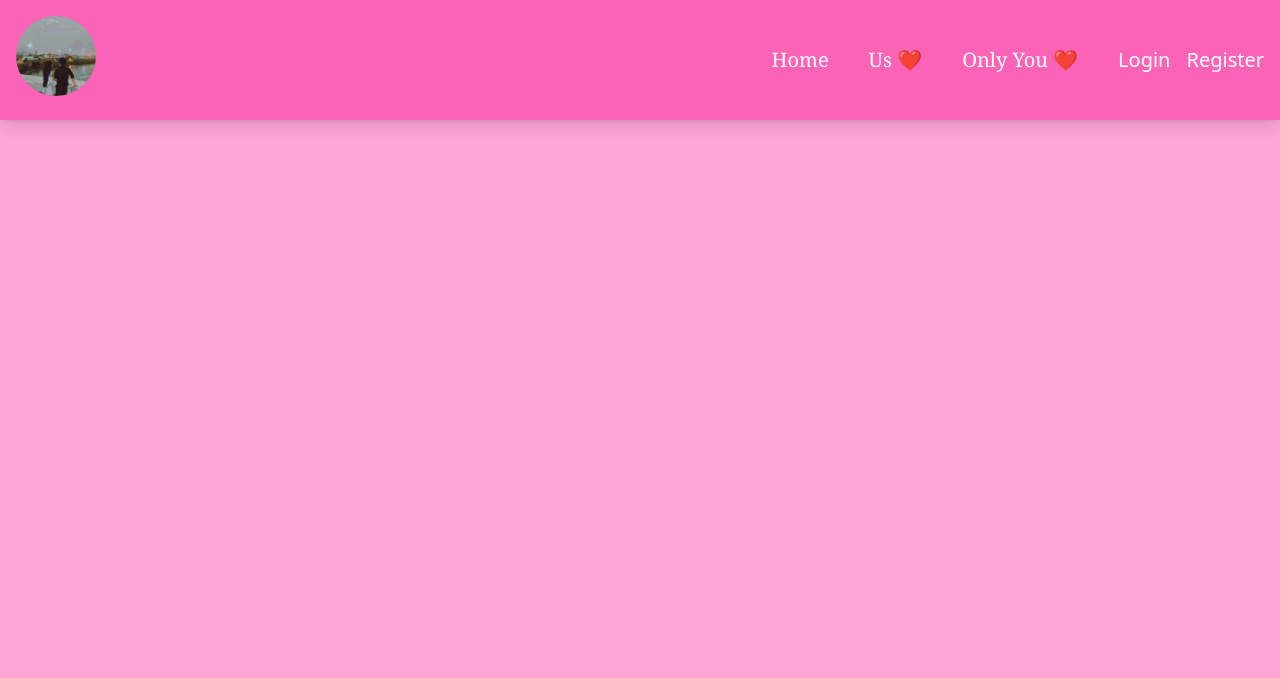
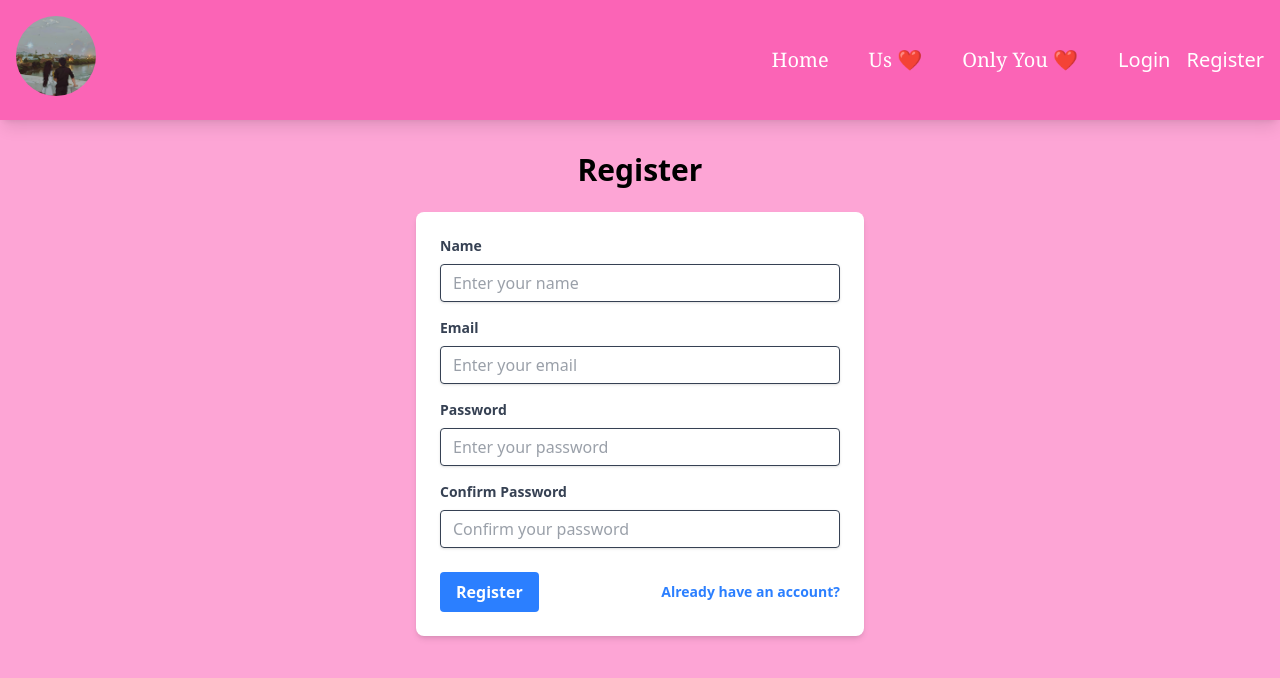
Before and after one commit to Lin18210/Image_Gallery, a React (Vite) app in the folder gallery/: page /register in a window 1280 px wide. Shown: the top 678 px of the page. Built offline with nearby package versions, Linux system fonts and the light colour scheme.

Commit message:
Register Page added

```diff
--- a/gallery/src/App.jsx
+++ b/gallery/src/App.jsx
@@ -7,7 +7,7 @@ import CouplesGallery from './pages/CouplesGallery'
 import SoloGallery from './pages/SoloGallery'
 import Upload from './pages/UploadPage'
 import Login from './pages/Login'
-// import Register from './pages/Register'
+import Register from './pages/Register'
 
 function App() {
   const [isAuthenticated, setIsAuthenticated] = useState(false)
@@ -28,7 +28,7 @@ function App() {
             element={isAuthenticated ? <Upload /> : <Login setIsAuthenticated={setIsAuthenticated} />}
           />
           <Route path="/login" element={<Login setIsAuthenticated={setIsAuthenticated} />} />
-          {/* <Route path="/register" element={<Register setIsAuthenticated={setIsAuthenticated} />} /> */}
+          <Route path="/register" element={<Register setIsAuthenticated={setIsAuthenticated} />} />
         </Routes>
       </div>
     </Router>
--- /dev/null
+++ b/gallery/src/pages/Register.jsx
@@ -0,0 +1,127 @@
+import { useState } from 'react';
+import { Link, useNavigate } from 'react-router-dom';
+
+const Register = ({ setIsAuthenticated }) => {
+  const [name, setName] = useState('');
+  const [email, setEmail] = useState('');
+  const [password, setPassword] = useState('');
+  const [confirmPassword, setConfirmPassword] = useState('');
+  const [error, setError] = useState('');
+  const [isLoading, setIsLoading] = useState(false);
+
+  const navigate = useNavigate();
+
+  const handleSubmit = async (e) => {
+    e.preventDefault();
+
+    if (!name || !email || !password || !confirmPassword) {
+      setError('Please fill in all fields');
+      return;
+    }
+
+    if (password !== confirmPassword) {
+      setError('Passwords do not match');
+      return;
+    }
+
+    setIsLoading(true);
+    setError('');
+
+    try {
+      // This would be replaced with actual API call in the future
+      await new Promise(resolve => setTimeout(resolve, 1000));
+
+      // Simulate successful registration
+      setIsAuthenticated(true);
+      navigate('/');
+    } catch (error) {
+      setError('Registration failed. Please try again.');
+    } finally {
+      setIsLoading(false);
+    }
+  };
+
+  return (
+    <div className="max-w-md mx-auto">
+      <h1 className="text-3xl font-bold mb-6 text-center">Register</h1>
+
+      <form onSubmit={handleSubmit} className="bg-white p-6 rounded-lg shadow-md">
+        {error && (
+          <div className="mb-4 p-3 bg-red-100 text-red-700 rounded">
+            {error}
+          </div>
+        )}
+
+        <div className="mb-4">
+          <label className="block text-gray-700 text-sm font-bold mb-2">
+            Name
+          </label>
+          <input
+            type="text"
+            value={name}
+            onChange={(e) => setName(e.target.value)}
+            className="shadow appearance-none border rounded w-full py-2 px-3 text-gray-700 leading-tight focus:outline-none focus:shadow-outline"
+            placeholder="Enter your name"
+          />
+        </div>
+
+        <div className="mb-4">
+          <label className="block text-gray-700 text-sm font-bold mb-2">
+            Email
+          </label>
+          <input
+            type="email"
+            value={email}
+            onChange={(e) => setEmail(e.target.value)}
+            className="shadow appearance-none border rounded w-full py-2 px-3 text-gray-700 leading-tight focus:outline-none focus:shadow-outline"
+            placeholder="Enter your email"
+          />
+        </div>
+
+        <div className="mb-4">
+          <label className="block text-gray-700 text-sm font-bold mb-2">
+            Password
+          </label>
+          <input
+            type="password"
+            value={password}
+            onChange={(e) => setPassword(e.target.value)}
+            className="shadow appearance-none border rounded w-full py-2 px-3 text-gray-700 leading-tight focus:outline-none focus:shadow-outline"
+            placeholder="Enter your password"
+          />
+        </div>
+
+        <div className="mb-6">
+          <label className="block text-gray-700 text-sm font-bold mb-2">
+            Confirm Password
+          </label>
+          <input
+            type="password"
+            value={confirmPassword}
+            onChange={(e) => setConfirmPassword(e.target.value)}
+            className="shadow appearance-none border rounded w-full py-2 px-3 text-gray-700 leading-tight focus:outline-none focus:shadow-outline"
+            placeholder="Confirm your password"
+          />
+        </div>
+
+        <div className="flex items-center justify-between">
+          <button
+            type="submit"
+            disabled={isLoading}
+            className={`bg-blue-500 hover:bg-blue-700 text-white font-bold py-2 px-4 rounded focus:outline-none focus:shadow-outline ${
+              isLoading ? 'opacity-50 cursor-not-allowed' : ''
+            }`}
+          >
+            {isLoading ? 'Registering...' : 'Register'}
+          </button>
+
+          <Link to="/login" className="inline-block align-baseline font-bold text-sm text-blue-500 hover:text-blue-800">
+            Already have an account?
+          </Link>
+        </div>
+      </form>
+    </div>
+  );
+};
+
+export default Register;
```
